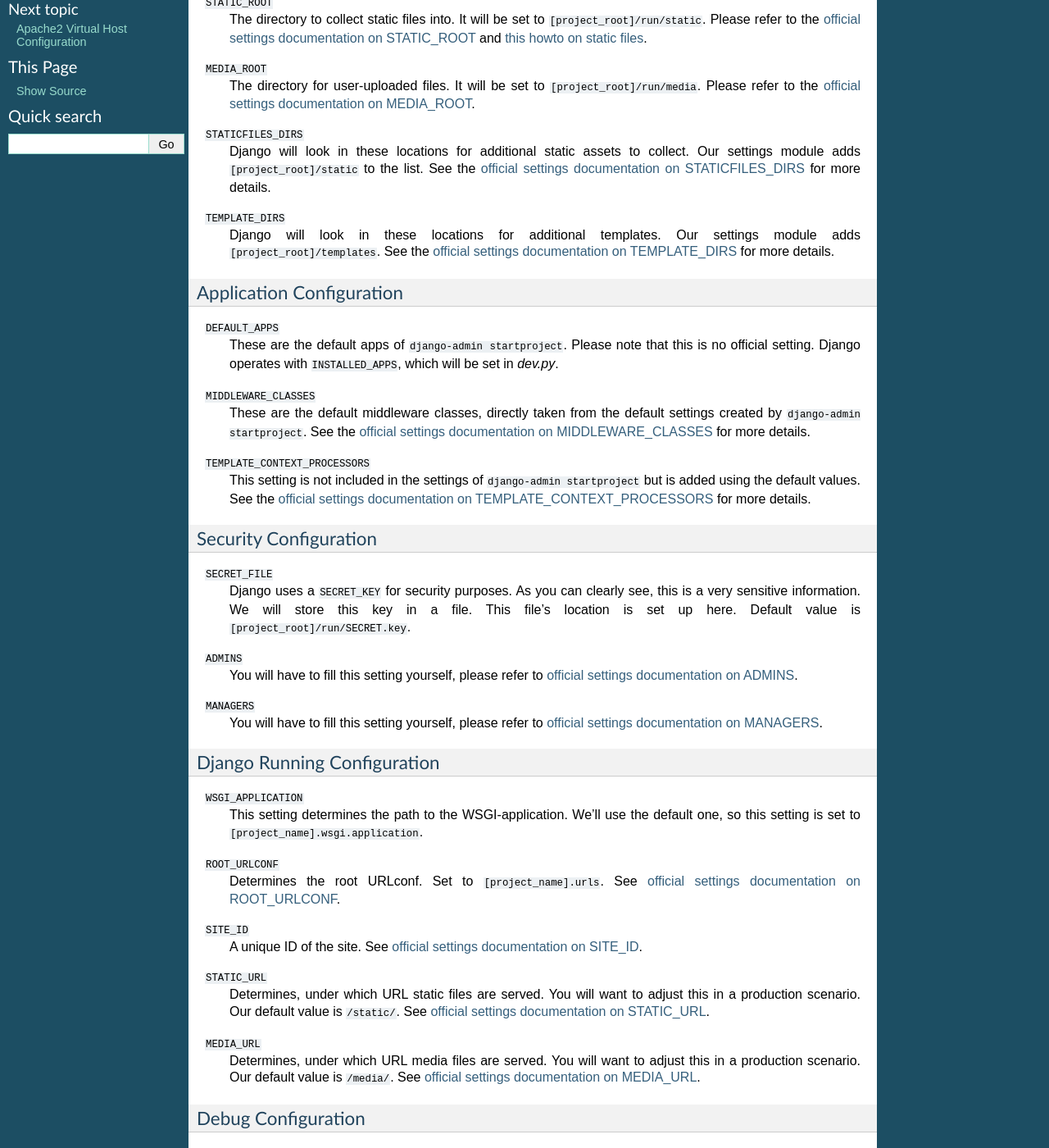
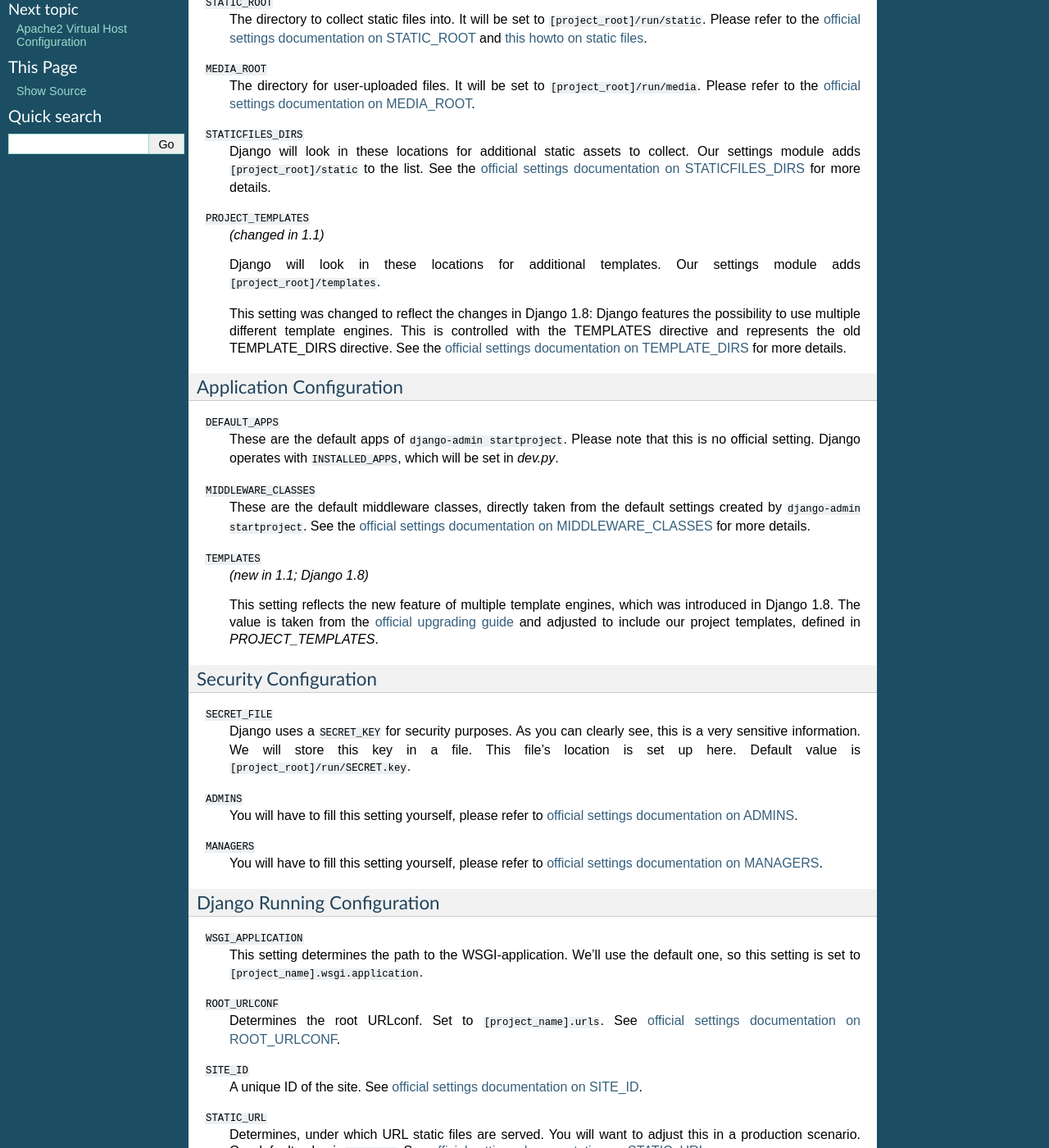
Before and after one commit to Mischback/django-project-skeleton, a Sphinx documentation site: the page built from doc/source/settings.rst, in a window 1280 px wide and 1400 px high, scrolled down 441 px. Shown: the whole window at 82% size. Built offline with Sphinx 7.4.7, drawn with Linux system fonts in a browser that asks for light colours; some of the changed text lies outside the part shown.

Commit message:
Forgot to adjust the documentation... Done!

```diff
--- a/doc/source/settings.rst
+++ b/doc/source/settings.rst
@@ -41,9 +41,16 @@
     <https://docs.djangoproject.com/en/1.8/ref/settings/#staticfiles-dirs>`_
     for more details.
 
-``TEMPLATE_DIRS``
+``PROJECT_TEMPLATES``
+    *(changed in 1.1)*
+
     Django will look in these locations for additional
-    templates. Our settings module adds ``[project_root]/templates``. See the
+    templates. Our settings module adds ``[project_root]/templates``.
+
+    This setting was changed to reflect the changes in Django 1.8: Django
+    features the possibility to use multiple different template engines. This
+    is controlled with the TEMPLATES directive and represents the old
+    TEMPLATE_DIRS directive. See the
     `official settings documentation on TEMPLATE_DIRS
     <https://docs.djangoproject.com/en/1.8/ref/settings/#template-dirs>`_
     for more details.
@@ -63,12 +70,13 @@
     <https://docs.djangoproject.com/en/1.8/ref/settings/#middleware-classes>`_
     for more details.
 
-``TEMPLATE_CONTEXT_PROCESSORS``
-    This setting is not included in the settings of ``django-admin startproject``
-    but is added using the default values. See the `official settings
-    documentation on TEMPLATE_CONTEXT_PROCESSORS
-    <https://docs.djangoproject.com/en/1.8/ref/settings/#template-context-processors>`_
-    for more details.
+``TEMPLATES``
+    *(new in 1.1; Django 1.8)*
+
+    This setting reflects the new feature of multiple template engines, which
+    was introduced in Django 1.8. The value is taken from the
+    `official upgrading guide <https://docs.djangoproject.com/en/dev/ref/templates/upgrading/>`_
+    and adjusted to include our project templates, defined in *PROJECT_TEMPLATES*.
 
 Security Configuration
 ^^^^^^^^^^^^^^^^^^^^^^
@@ -170,10 +174,6 @@
 ``DEBUG``
     We are developing, so activate debugging.
 
-``TEMPLATE_DEBUG``
-    See my above nerdrage about template debugging vs. debugging. Keep them
-    in sync.
-
 Database Configuration
 ^^^^^^^^^^^^^^^^^^^^^^
 
```
Also changed, not shown: other parts of doc/source/settings.rst (+0 -4 lines).
